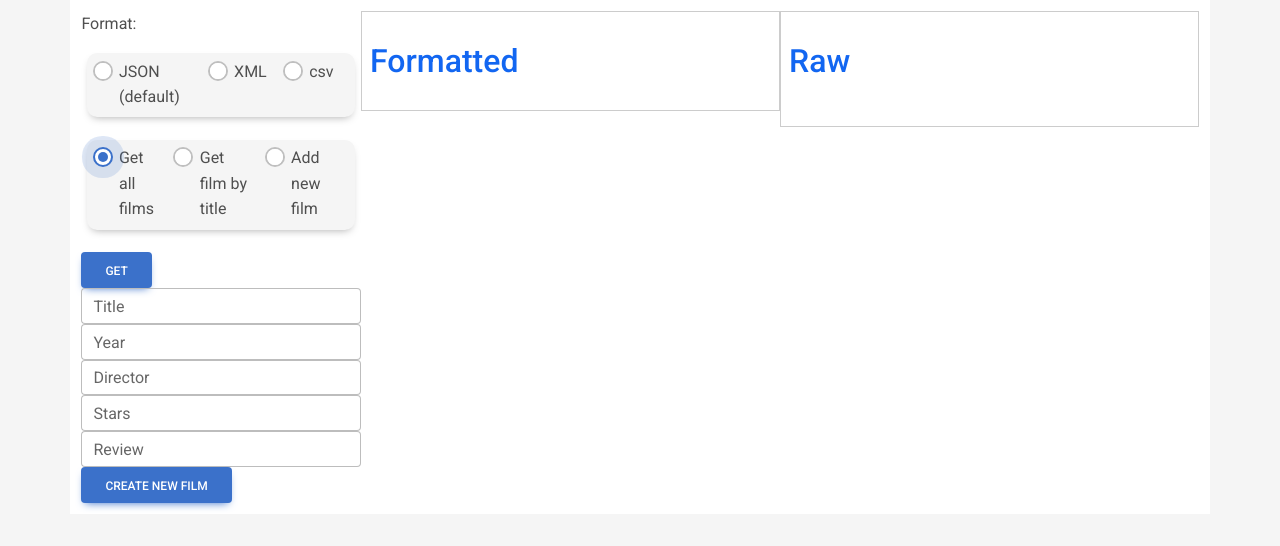
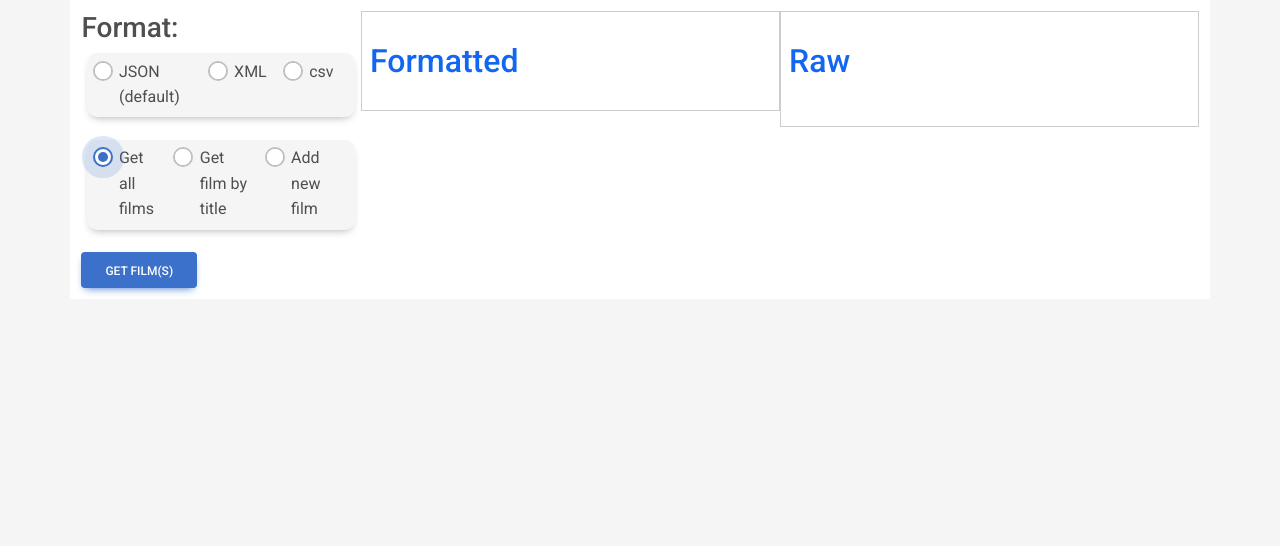
Before and after one commit to JonathanMSifleet/Servlet-Coursework, a React (Create React App) app in the folder client/: page / in a window 1280 px wide. Both pictures are taken after a click on the radio button "Get all films". Shown: the top 546 px of the page. Built offline with nearby package versions, Linux system fonts and the light colour scheme.

Commit message:
Get film by title

```diff
--- a/client/src/pages/Home/Home.jsx
+++ b/client/src/pages/Home/Home.jsx
@@ -24,20 +24,14 @@ const Home = () => {
 
   const [formData, setFormData] = useState({});
 
+  useEffect(() => {}, []);
+
   useEffect(() => {
     async function postFilm() {
-      console.log(formData);
-
-      let response = await fetch(insertFilmEndpoint, {
+      await fetch(insertFilmEndpoint, {
         method: 'POST',
         body: JSON.stringify(formData)
       });
-
-      response = await response.json();
-      console.log(
-        '🚀 ~ file: Home.jsx ~ line 38 ~ postFilm ~ response',
-        response
-      );
     }
 
     if (shouldPostFilm) postFilm();
@@ -102,7 +96,7 @@ const Home = () => {
     <MDBContainer className={classes.PageWrapper}>
       <MDBRow className={classes.PageContent}>
         <MDBCol size="md-3" className={classes.LeftContent}>
-          <p>Format: </p>
+          <h3>Format: </h3>
           <MDBBtnGroup className={classes.FormatRadioGroup}>
             <MDBRadio
               name="formatGroup"
@@ -150,10 +144,29 @@ const Home = () => {
               id="inlineRadio3"
               label="Add new film"
               inline
+              onClick={() => setEndpoint(insertFilmEndpoint)}
             />
           </MDBBtnGroup>
 
-          <MDBBtn onClick={() => setShouldGetFilm(true)}>Get</MDBBtn>
+          {endpoint === getFilmByTitleEndpoint ? (
+            <MDBInput
+              label="Title"
+              id="titleForm"
+              type="text"
+              onChange={(event) => {
+                inputChangedHandler(event, 'filmTitle');
+              }}
+            />
+          ) : null}
+
+          {endpoint === getAllFilmsEndpoint ||
+          endpoint === getFilmByTitleEndpoint ? (
+            <MDBBtn onClick={() => setShouldGetFilm(true)}>Get film(s)</MDBBtn>
+          ) : null}
+
+          {endpoint === insertFilmEndpoint ? (
+            <>
+              <h3>Film attributes:</h3>
 
               <form
                 onSubmit={(event) => {
@@ -195,6 +208,8 @@ const Home = () => {
                   Create new film
                 </MDBBtn>
               </form>
+            </>
+          ) : null}
         </MDBCol>
 
         <div className={classes.ContentWrapper}>
```
Also changed, not shown: 2 other files (tests, documents, lock files or other folders). Lines whose indentation alone changed are shown as unchanged.
